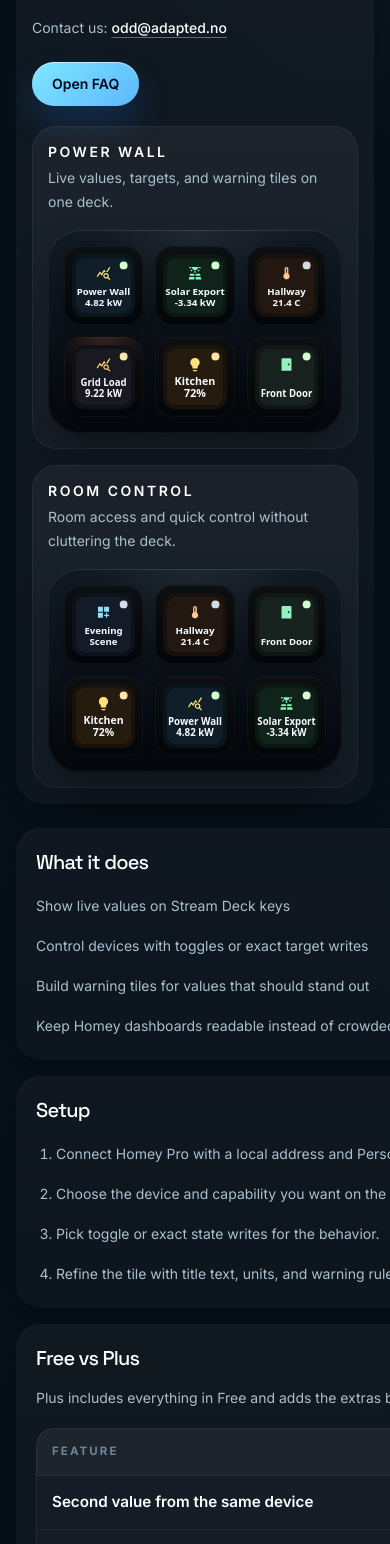
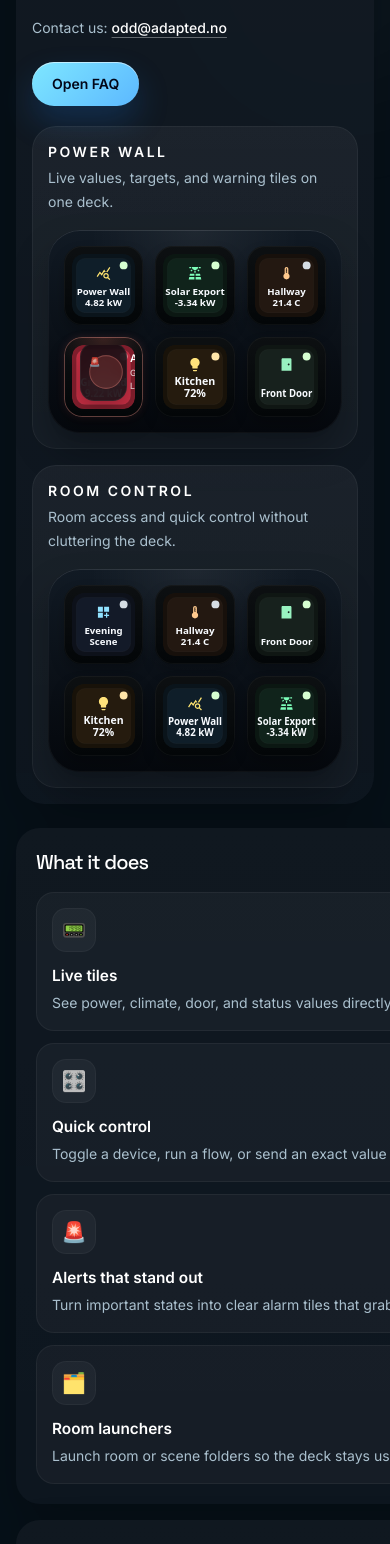
Before and after one commit to oddworker1/stream-deck-store, a Vue app in the folder frontend/: page /homey.html in a window 390 px wide. Shown: the part 432-1976 px from the top of the page. Built offline with nearby package versions, Linux system fonts and the light colour scheme.

Commit message:
Polish Homey alarm preview and setup cards

```diff
--- a/frontend/src/components/PluginCard.vue
+++ b/frontend/src/components/PluginCard.vue
@@ -29,20 +29,16 @@
         v-for="tile in plugin.previewTiles"
         :key="tile.label"
         class="plugin-preview-card"
-        :class="{ 'plugin-preview-card-warning': tile.overlayImage }"
+        :class="{ 'plugin-preview-card-warning warning-pulse': tile.overlayImage }"
       >
         <div class="plugin-preview-visual">
-          <img :alt="tile.label" :src="tile.image" class="plugin-preview-tile" />
+          <img :alt="tile.label" :src="tile.overlayImage ?? tile.image" class="plugin-preview-tile" />
           <div
             v-if="tile.overlayImage"
-            class="plugin-preview-alert warning-flash"
+            class="plugin-preview-alert-copy"
           >
-            <img
-              alt=""
-              :src="tile.overlayImage"
-              class="plugin-preview-tile"
-            />
-            <div class="plugin-preview-alert-copy">
+            <span class="alert-beacon" aria-hidden="true">🚨</span>
+            <div>
               <strong>{{ tile.label }}</strong>
               <span>{{ tile.alertDetail ?? "Warning" }}</span>
             </div>
--- a/frontend/src/data/site.ts
+++ b/frontend/src/data/site.ts
@@ -9,6 +9,12 @@ export type PreviewTile = {
   image: string;
   label: string;
   overlayImage?: string;
+};
+
+export type InfoCard = {
+  copy: string;
+  emoji: string;
+  title: string;
 };
 
 export type ComparisonRow = {
@@ -43,10 +49,10 @@ export type PluginRecord = {
   name: string;
   plusIcon: string;
   previewTiles: PreviewTile[];
-  salesBullets: string[];
   salesCtas: SupportLink[];
+  salesHighlights: InfoCard[];
   salesIntro: string;
-  salesSteps: string[];
+  setupHighlights: InfoCard[];
   showcaseBoards: ShowcaseBoard[];
 };
 
@@ -204,11 +210,27 @@ export const homeyPlugin: PluginRecord = {
       label: "Dim target"
     }
   ],
-  salesBullets: [
-    "Show live values on Stream Deck keys",
-    "Control devices with toggles or exact target writes",
-    "Build warning tiles for values that should stand out",
-    "Keep Homey dashboards readable instead of crowded"
+  salesHighlights: [
+    {
+      copy: "See power, climate, door, and status values directly on the key.",
+      emoji: "📟",
+      title: "Live tiles"
+    },
+    {
+      copy: "Toggle a device, run a flow, or send an exact value without opening Homey first.",
+      emoji: "🎛️",
+      title: "Quick control"
+    },
+    {
+      copy: "Turn important states into clear alarm tiles that grab your eye when something changes.",
+      emoji: "🚨",
+      title: "Alerts that stand out"
+    },
+    {
+      copy: "Launch room or scene folders so the deck stays useful instead of crowded.",
+      emoji: "🗂️",
+      title: "Room launchers"
+    }
   ],
   salesCtas: [
     {
@@ -218,11 +240,27 @@ export const homeyPlugin: PluginRecord = {
   ],
   salesIntro:
     "A focused Stream Deck plugin for Homey Pro. Use it for live values, clean control tiles, warnings, and room launchers without turning the support site into a marketplace wall.",
-  salesSteps: [
-    "Connect Homey Pro with a local address and Personal Access Token.",
-    "Choose the device and capability you want on the key.",
-    "Pick toggle or exact state writes for the behavior.",
-    "Refine the tile with title text, units, and warning rules."
+  setupHighlights: [
+    {
+      copy: "Add your local Homey address and a Personal Access Token.",
+      emoji: "🔌",
+      title: "1. Connect Homey"
+    },
+    {
+      copy: "Pick the device and capability you want to show or control.",
+      emoji: "🎯",
+      title: "2. Choose the tile"
+    },
+    {
+      copy: "Decide if the key should display, toggle, or set an exact target value.",
+      emoji: "⚙️",
+      title: "3. Choose behavior"
+    },
+    {
+      copy: "Finish with title text, units, icons, colors, and warning rules.",
+      emoji: "✨",
+      title: "4. Make it yours"
+    }
   ],
   showcaseBoards: [
     {
--- a/frontend/src/pages/PluginDetailPage.vue
+++ b/frontend/src/pages/PluginDetailPage.vue
@@ -62,20 +62,20 @@
                   v-for="tile in board.tiles"
                   :key="`${board.title}-${tile.label}`"
                   class="streamdeck-key"
-                  :class="{ 'streamdeck-key-warning': tile.overlayImage }"
+                  :class="{ 'streamdeck-key-warning warning-pulse': tile.overlayImage }"
                 >
                   <div class="streamdeck-key-visual">
-                    <img :alt="tile.label" :src="tile.image" class="streamdeck-key-image" />
+                    <img
+                      :alt="tile.label"
+                      :src="tile.overlayImage ?? tile.image"
+                      class="streamdeck-key-image"
+                    />
                     <div
                       v-if="tile.overlayImage"
-                      class="streamdeck-alert-overlay warning-flash"
+                      class="streamdeck-alert-copy"
                     >
-                      <img
-                        alt=""
-                        :src="tile.overlayImage"
-                        class="streamdeck-key-image"
-                      />
-                      <div class="streamdeck-alert-copy">
+                      <span class="alert-beacon" aria-hidden="true">🚨</span>
+                      <div>
                         <strong>{{ tile.label }}</strong>
                         <span>{{ tile.alertDetail ?? "Warning" }}</span>
                       </div>
@@ -92,20 +92,36 @@
     <section class="sales-grid">
       <article class="info-panel">
         <h2 class="panel-title">What it does</h2>
-        <ul class="info-list">
-          <li v-for="item in plugin.salesBullets" :key="item">
-            {{ item }}
-          </li>
-        </ul>
+        <div class="info-card-grid">
+          <article
+            v-for="item in plugin.salesHighlights"
+            :key="item.title"
+            class="info-card"
+          >
+            <span class="info-card-emoji" aria-hidden="true">{{ item.emoji }}</span>
+            <div>
+              <strong class="info-card-title">{{ item.title }}</strong>
+              <p class="info-card-copy">{{ item.copy }}</p>
+            </div>
+          </article>
+        </div>
       </article>
 
       <article class="info-panel">
         <h2 class="panel-title">Setup</h2>
-        <ol class="step-list">
-          <li v-for="step in plugin.salesSteps" :key="step">
-            {{ step }}
-          </li>
-        </ol>
+        <div class="info-card-grid">
+          <article
+            v-for="step in plugin.setupHighlights"
+            :key="step.title"
+            class="info-card"
+          >
+            <span class="info-card-emoji" aria-hidden="true">{{ step.emoji }}</span>
+            <div>
+              <strong class="info-card-title">{{ step.title }}</strong>
+              <p class="info-card-copy">{{ step.copy }}</p>
+            </div>
+          </article>
+        </div>
       </article>
 
       <article class="info-panel comparison-panel">
--- a/frontend/src/style.css
+++ b/frontend/src/style.css
@@ -15,16 +15,33 @@
   --shadow-panel: 0 18px 42px rgba(0, 0, 0, 0.22);
 }
 
-@keyframes warning-blink {
+@keyframes warning-pulse {
   0%,
-  32%,
   100% {
-    opacity: 0;
+    box-shadow:
+      inset 0 0 0 1px rgba(255, 132, 122, 0.2),
+      0 8px 14px rgba(0, 0, 0, 0.22),
+      0 0 0 rgba(255, 109, 95, 0);
   }
 
-  10%,
-  22% {
+  50% {
+    box-shadow:
+      inset 0 0 0 1px rgba(255, 169, 160, 0.62),
+      0 12px 20px rgba(0, 0, 0, 0.3),
+      0 0 22px rgba(255, 109, 95, 0.3);
+  }
+}
+
+@keyframes beacon-blink {
+  0%,
+  100% {
+    opacity: 0.7;
+    transform: scale(0.96);
+  }
+
+  50% {
     opacity: 1;
+    transform: scale(1.06);
   }
 }
 
@@ -281,24 +298,31 @@ summary {
     background: rgba(255, 255, 255, 0.02);
   }
 
-  .plugin-preview-alert {
-    @apply absolute inset-0;
-  }
-
   .plugin-preview-alert-copy,
   .streamdeck-alert-copy {
-    @apply absolute inset-x-0 bottom-3 px-2 text-center text-white;
-    text-shadow: 0 4px 14px rgba(0, 0, 0, 0.38);
+    @apply absolute inset-x-2 bottom-2 flex items-center gap-2 rounded-[14px] px-2.5 py-2 text-left text-white;
+    background: rgba(6, 10, 14, 0.82);
+    box-shadow:
+      inset 0 0 0 1px rgba(255, 255, 255, 0.06),
+      0 10px 24px rgba(0, 0, 0, 0.28);
+    backdrop-filter: blur(8px);
   }
 
   .plugin-preview-alert-copy strong,
   .streamdeck-alert-copy strong {
-    @apply block text-[0.72rem] font-semibold uppercase tracking-[0.22em];
+    @apply block text-[0.66rem] font-semibold uppercase tracking-[0.2em];
   }
 
   .plugin-preview-alert-copy span,
   .streamdeck-alert-copy span {
-    @apply block text-[0.56rem] font-medium uppercase tracking-[0.18em] text-white/82;
+    @apply block text-[0.54rem] font-medium uppercase tracking-[0.16em] text-white/74;
+  }
+
+  .alert-beacon {
+    @apply inline-flex h-8 w-8 shrink-0 items-center justify-center rounded-full text-sm;
+    background: rgba(255, 109, 95, 0.18);
+    box-shadow: inset 0 0 0 1px rgba(255, 153, 144, 0.3);
+    animation: beacon-blink 1.4s ease-in-out infinite;
   }
 
   .plugin-preview-tile {
@@ -307,9 +331,8 @@ summary {
     object-fit: contain;
   }
 
-  .warning-flash {
-    @apply absolute inset-auto;
-    animation: warning-blink 2s linear infinite;
+  .warning-pulse {
+    animation: warning-pulse 1.8s ease-in-out infinite;
   }
 
   .plugin-preview-label {
@@ -385,10 +408,6 @@ summary {
     @apply h-full w-full object-cover;
   }
 
-  .streamdeck-alert-overlay {
-    @apply absolute inset-0;
-  }
-
   .sales-grid {
     @apply grid gap-4 md:grid-cols-2;
   }
@@ -408,13 +427,28 @@ summary {
     @apply text-xl font-medium tracking-[-0.04em] text-white;
   }
 
-  .info-list,
-  .step-list {
-    @apply mt-4 space-y-3 text-sm leading-7 text-[var(--text-secondary)];
+  .info-card-grid {
+    @apply mt-4 grid gap-3 md:grid-cols-2;
   }
 
-  .step-list {
-    @apply list-decimal pl-5;
+  .info-card {
+    @apply grid grid-cols-[auto,1fr] items-start gap-3 rounded-[18px] p-4;
+    background: rgba(255, 255, 255, 0.035);
+    box-shadow: inset 0 0 0 1px rgba(255, 255, 255, 0.05);
+  }
+
+  .info-card-emoji {
+    @apply inline-flex h-11 w-11 items-center justify-center rounded-[14px] text-xl;
+    background: rgba(255, 255, 255, 0.04);
+    box-shadow: inset 0 0 0 1px rgba(255, 255, 255, 0.04);
+  }
+
+  .info-card-title {
+    @apply block text-[0.96rem] font-semibold text-white;
+  }
+
+  .info-card-copy {
+    @apply mt-1 text-sm leading-6 text-[var(--text-secondary)];
   }
 
   .comparison-intro {
```
